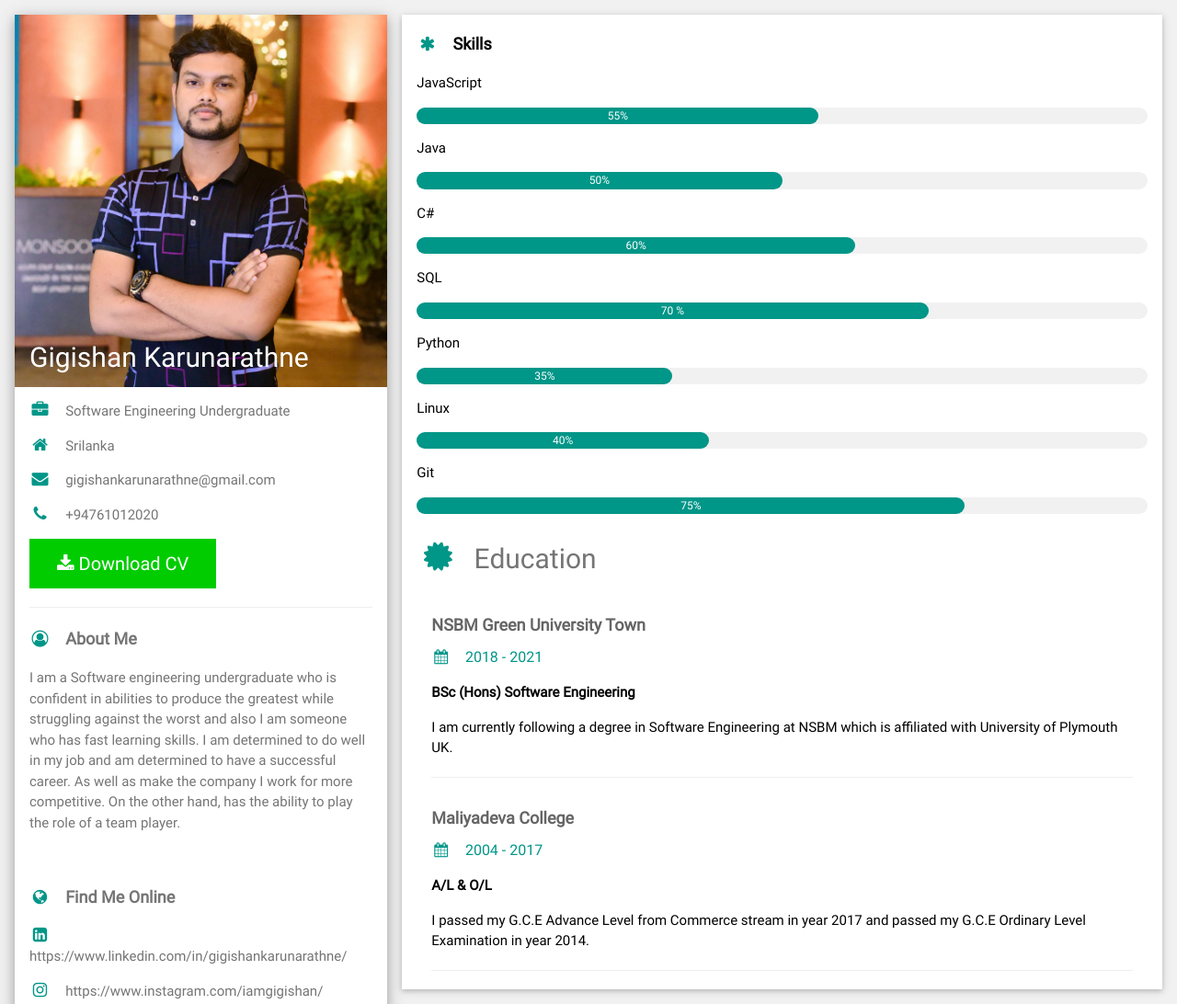
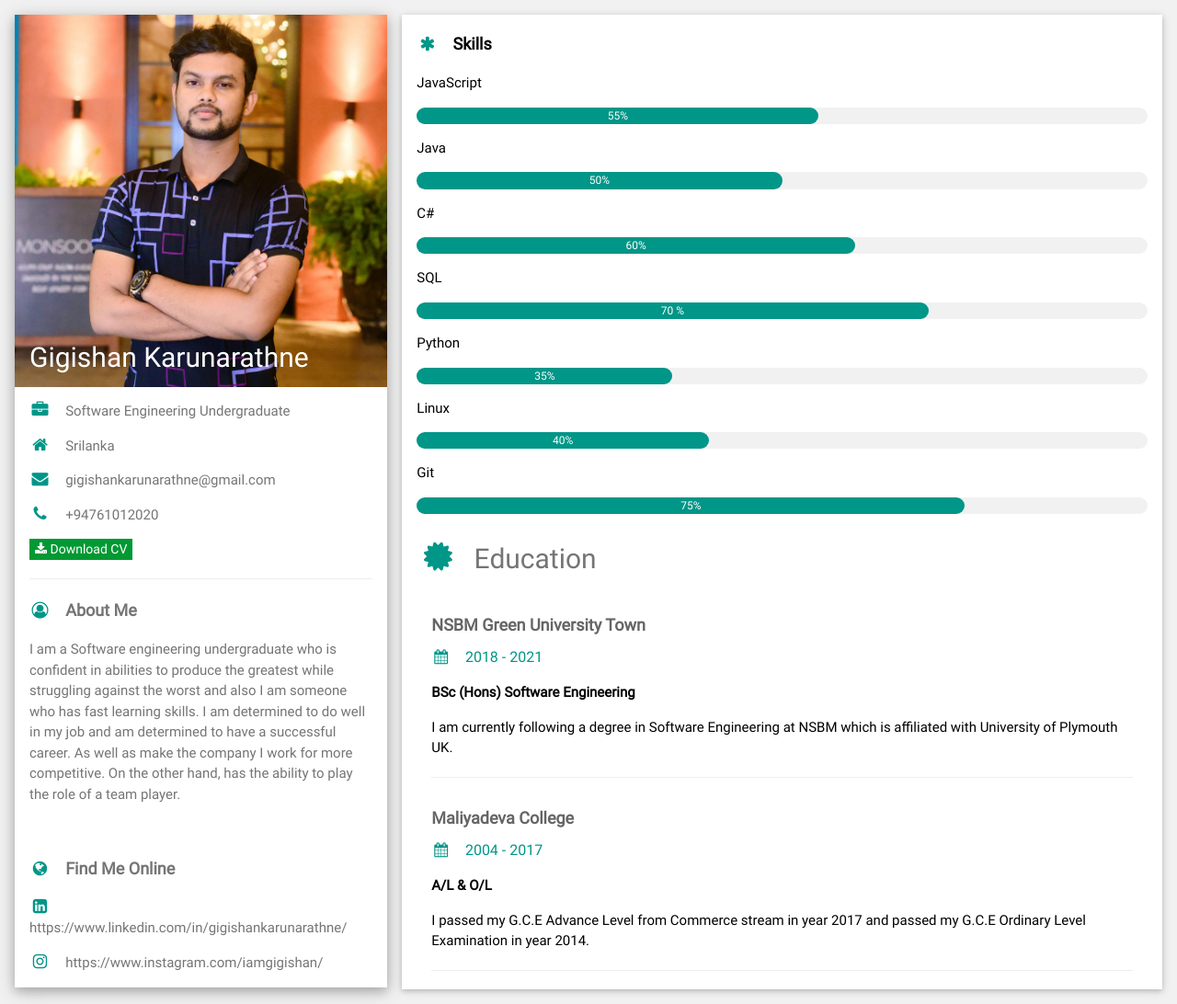
Before and after one commit to gigishankarunarathne/gigishankarunarathne.github.io, a plain HTML site: page index.html in a window 1280 px wide. Shown: the top 1092 px of the page at 92% size. Drawn offline with Linux system fonts and the light colour scheme.

Commit message:
Update index.html
added download button and make it green

```diff
--- a/index.html
+++ b/index.html
@@ -9,17 +9,16 @@
 <style>
 html,body,h1,h2,h3,h4,h5,h6 {font-family: "Roboto", sans-serif}
 .btn {
-  background-color: #00cc00;
+  background-color: #009933;
   border: none;
   color: white;
-  padding: 12px 30px;
   cursor: pointer;
-  font-size: 20px;
+  font-size: 14px;
 }
 
 /* Darker background on mouse-over */
 .btn:hover {
-  background-color: #339933;
+  background-color: #006600;
 }
 </style>
 <body class="w3-light-grey">
```
